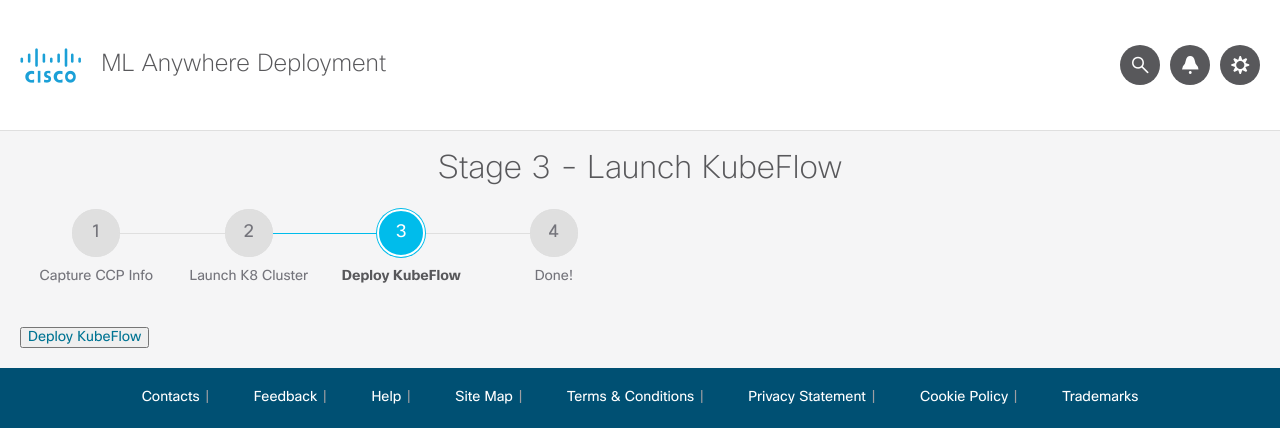
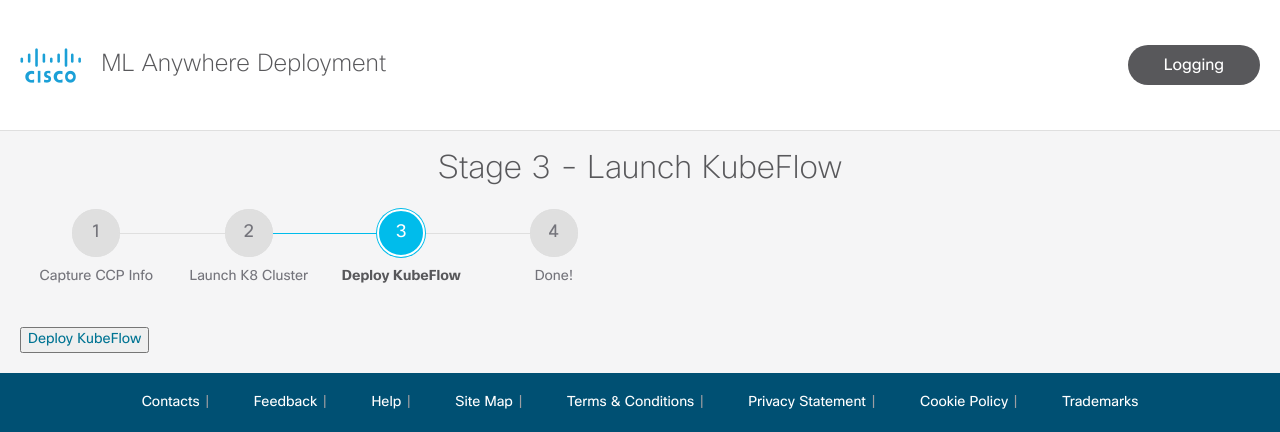
Before and after one commit to CiscoDevNet/MLAnywhere, a Flask app: template mla_app_code/templates/stage3.html in a window 1280 px wide. Shown: the top 432 px of the page. Run offline with Flask 2, Linux system fonts and the light colour scheme; the template is opened without the code that fills it, so the values that code supplies are empty; some libraries are stand-ins or nearby versions.

Commit message:
Adding logging dropdown menu so that logging can persist across stages

```diff
--- a/mla_app_code/mla_core_code.py
+++ b/mla_app_code/mla_core_code.py
@@ -14,6 +14,7 @@ or implied.
 '''
 
 from flask import Flask, json, render_template, request, session, Response, jsonify
+
 
 from ccp import CCP
 import proxy
@@ -132,11 +133,9 @@ def run_stage2():
                     socketio.emit('consoleLog', {'loggingType': 'INFO','loggingMessage': config.INFO_DEPLOY_CLUSTER })
                     response = ccp.deployCluster(clusterData)
 
-                    print(response.text)
-                    #if response.status_code == 200:
-                    #    socketio.emit('consoleLog', {'loggingType': 'INFO','loggingMessage': config.INFO_DEPLOY_CLUSTER_COMPLETE })
-                    #else:
-                    #    socketio.emit('consoleLog', {'loggingType': 'INFO','loggingMessage': config.ERROR_DEPLOY_CLUSTER_FAILED })
+                    if response.status_code == 200:
+                        socketio.emit('consoleLog', {'loggingType': 'INFO','loggingMessage': config.INFO_DEPLOY_CLUSTER_COMPLETE })
+
 
                     uuid = response.json()["uuid"]
 
@@ -390,9 +389,19 @@ def run_clusterConfigTemplate():
         except IOError as e:
             return "I/O error({0}): {1}".format(e.errno, e.strerror)
 
+@app.route("/consoleLog", methods = ['POST', 'GET'])
+def run_consoleLog():
+
+    if request.method == 'GET':
+
+        ccp = CCP(session['ccpURL'],"","",session['ccpToken'])
+
+
+
 @socketio.on('connect')
 def test_connect():
     print("Connected to socketIO")
+
 
 if __name__ == "__main__":
     app.secret_key = "4qDID0dZoQfZOdVh5BzG"
--- a/mla_app_code/templates/stage3.html
+++ b/mla_app_code/templates/stage3.html
@@ -8,11 +8,21 @@
         <meta name="HandheldFriendly" content="True">
         <meta name="MobileOptimized" content="320">
         <meta name="viewport" content="width=device-width, initial-scale=1, shrink-to-fit=no">
-        <title>CML Anywhere Deployment</title>
-        <!--<link rel="stylesheet" href="css/cui-standard.min.css">-->
-        <link rel="stylesheet" href="{{ url_for('static', filename='style.css') }}">
-        <link rel="icon" type="image/vnd.microsoft.icon" href="//www.cisco.com/favicon.ico">
-        <link rel="shortcut icon" type="image/vnd.microsoft.icon" href="///www.cisco.com/favicon.ico">
+        <title>ML Anywhere Deployment</title>
+
+        <link rel="stylesheet" href="{{ url_for('static', filename='css/bootstrap.min.css') }}">
+        <link rel="stylesheet" href="{{ url_for('static', filename='css/style.css') }}">
+        <link rel="stylesheet" href="{{ url_for('static', filename='css/font-awesome.min.css') }}">
+
+        <script src="{{ url_for('static', filename='js/jquery-3.4.1.js') }}"></script>
+        <script src="{{ url_for('static', filename='js/bootstrap.min.js') }}"></script>
+        <script src="{{ url_for('static', filename='js/styleguide.js') }}"></script>
+
+        <script src="{{ url_for('static', filename='js/mla-logging.js') }}"></script>
+
+        <script src="//cdnjs.cloudflare.com/ajax/libs/socket.io/2.2.0/socket.io.js" integrity="sha256-yr4fRk/GU1ehYJPAs8P4JlTgu0Hdsp4ZKrx8bDEDC3I=" crossorigin="anonymous"></script>
+
+
     </head>
     <body class="cui">
         <div class="content-fluid">
@@ -23,46 +33,25 @@
                                     <span class="icon-cisco"></span>
                                 </a>
                                 <div class="header-bar__main">
-                            <!--
-                            <div class="header-breadcrumbs">
-                                <ul class="breadcrumb">
-                                    <li><a href="../index.html">UI kit</a></li>
-                                    <li><span>Standard Page Template</span></li>
-                                </ul>
-                            </div>
-                            -->
                                     <div class="header-heading">
                                         <h1 class="page-title">ML Anywhere Deployment</h1>
                                     </div>
-                            <!--
-                            <div class="header-menus">
-                                <ul class="nav nav-tabs">
-                                    <li class="tab">
-                                        <a href="basic.html"><div class="tab__heading" title="Basic">Basic</div></a>
-                                    </li>
-                                    <li class="tab active">
-                                        <a href="standard.html"><div class="tab__heading" title="Standard">Standard</div></a>
-                                    </li>
-                                    <li class="tab">
-                                        <a href="wide.html"><div class="tab__heading" title="Wide">Wide</div></a>
-                                    </li>
-                                    <li class="tab">
-                                        <a href="sidebar.html"><div class="tab__heading" title="Sidebar">Sidebar</div></a>
-                                    </li>
-                                </ul>
-                            </div>
-                            -->
+
                                 </div>
                                 <div class="header-toolbar">
-                            <a href="javascript:;" class="btn btn--icon">
-                                <span class="icon-search"></span>
-                            </a>
-                            <a href="javascript:;" class="btn btn--icon">
-                                <span class="icon-alert"></span>
-                            </a>
-                            <a href="javascript:;" class="btn btn--icon">
-                                <span class="icon-cog"></span>
-                            </a>
+
+                                        <div class="dropdown">
+                                                <button class="btn btn-secondary dropdown-toggle" type="button"  data-toggle="dropdown">
+                                                        <span>Logging</span>
+                                                </button>
+                                                <div class="dropdown__menu dropdown__menu--openleft" style="width: 600px ;height: 620px;left: 50%  ;transform: translateX(-50%) ">
+                                                    <div class="form-group"  style="width: 600px ;height: 620px;border:">
+                                                        <div class="form-group__text"  style="width: 600px ;height: 620px;border:">
+                                                            <textarea id="consoleLog" rows="39"  style="width: 600px ;height: 620px;border: none;overflow: auto;outline: none;resize:none;" readonly></textarea>
+                                                        </div>
+                                                    </div>
+                                                </div>
+                                            </div>
                                     </div>
                             </div>
                         </header>
```
Also changed, not shown: mla_app_code/templates/stage1.html (+15 -10 lines), mla_app_code/templates/stage2.html (+14 -10 lines). Lines whose indentation alone changed are shown as unchanged.
